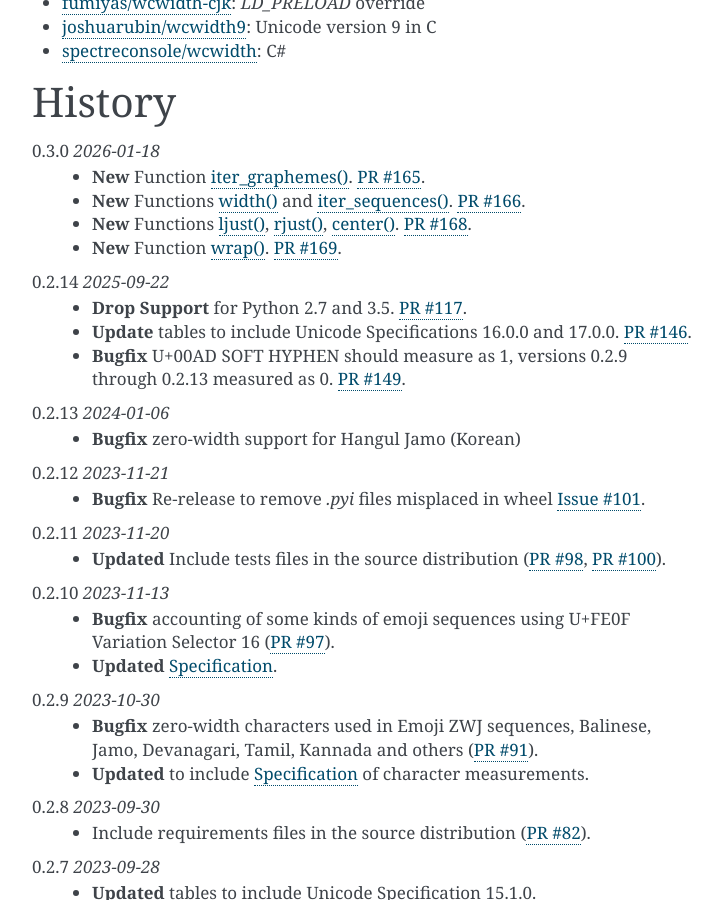
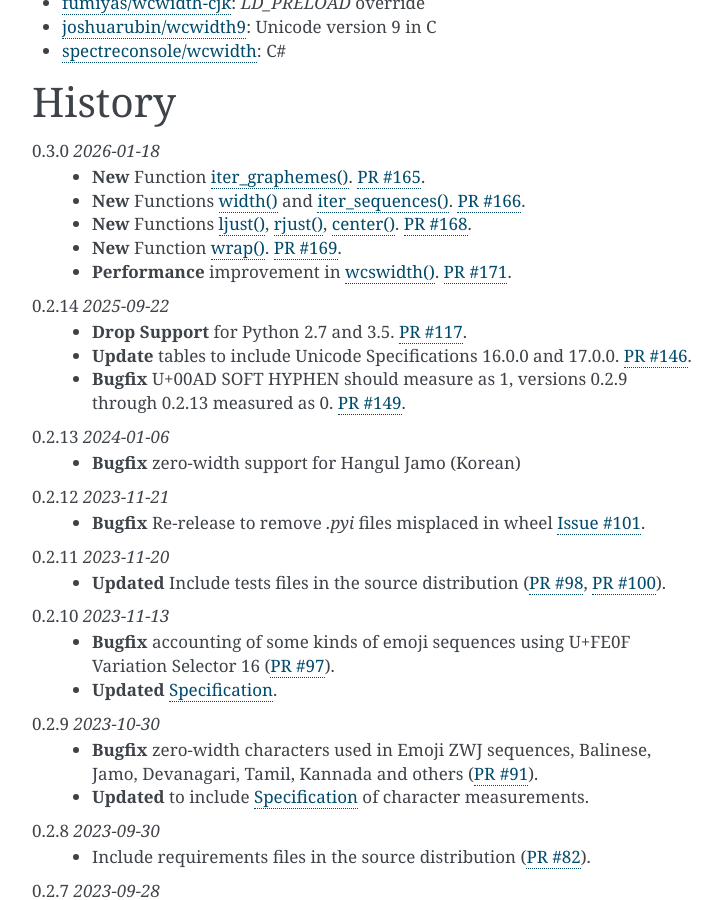
Before and after one commit to jquast/wcwidth, a Sphinx documentation site: the page built from docs/intro.rst, in a window 1280 px wide and 900 px high, scrolled down 7325 px. Shown: the whole window, without its empty margins (388-1110 px from the left). Built offline with Sphinx 7.4.7, drawn with Linux system fonts in a browser that asks for light colours.

Commit message:
Document performance improvement

```diff
--- a/docs/intro.rst
+++ b/docs/intro.rst
@@ -373,6 +373,7 @@ History
   * **New** Functions `width()`_ and `iter_sequences()`_. `PR #166`_.
   * **New** Functions `ljust()`_, `rjust()`_, `center()`_. `PR #168`_.
   * **New** Function `wrap()`_. `PR #169`_.
+  * **Performance** improvement in `wcswidth()`_. `PR #171`_.
 
 0.2.14 *2025-09-22*
   * **Drop Support** for Python 2.7 and 3.5. `PR #117`_.
@@ -508,6 +509,7 @@ https://www.cl.cam.ac.uk/~mgk25/ucs/wcwidth.c::
 .. _`PR #166`: https://github.com/jquast/wcwidth/pull/166
 .. _`PR #168`: https://github.com/jquast/wcwidth/pull/168
 .. _`PR #169`: https://github.com/jquast/wcwidth/pull/169
+.. _`PR #171`: https://github.com/jquast/wcwidth/pull/171
 .. _`Issue #101`: https://github.com/jquast/wcwidth/issues/101
 .. _`jquast/blessed`: https://github.com/jquast/blessed
 .. _`selectel/pyte`: https://github.com/selectel/pyte
```
